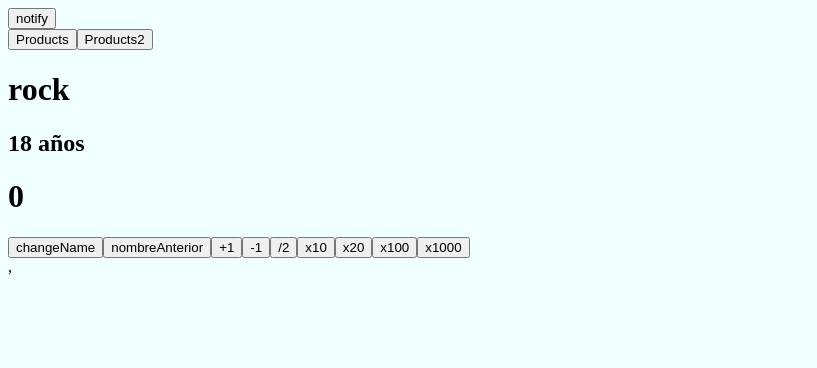
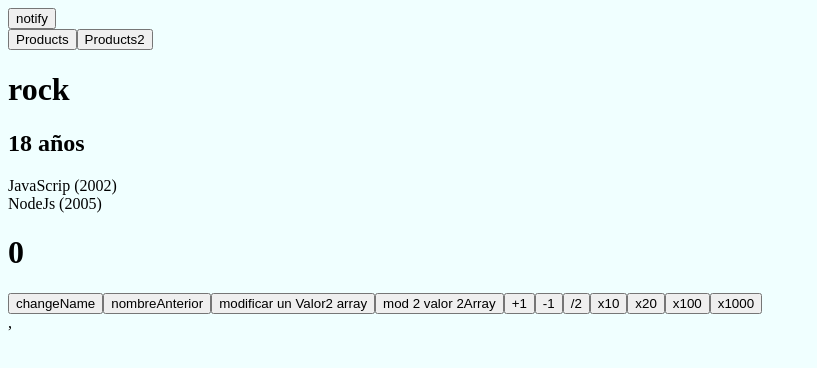
Before and after one commit to SalvadorGonzalezG/Redux-Functionality, a React (Vite) app: page /products in a window 1280 px wide. Shown: the top 368 px of the page, without its empty margins (0-817 px from the left). Built offline with nearby package versions, Linux system fonts and the light colour scheme.

Commit message:
Add more functions at reducer

```diff
--- a/src/components/Products.jsx
+++ b/src/components/Products.jsx
@@ -1,5 +1,5 @@
 import { useDispatch, useSelector } from 'react-redux'
-import {dividirEntreDos,restablecerState, multiplicarPor1000, multiplicarPor100, multiplicarPor20,multiplicarPuntuacion, cambiarNombre, incrementarPuntuacion, decrementarPuntuacion } from '../features/slice/miSlice';
+import {modif2Valor,modificar1valor,dividirEntreDos,restablecerState, multiplicarPor1000, multiplicarPor100, multiplicarPor20,multiplicarPuntuacion, cambiarNombre, incrementarPuntuacion, decrementarPuntuacion } from '../features/slice/miSlice';
 import {ToastContainer, toast } from 'react-toastify';
 import 'react-toastify/dist/ReactToastify.css'
 // useSelector: hook para releccionar datos especificos del store de redux
@@ -10,6 +10,7 @@ const Products = () => {
   const miNombreAhora = useSelector(state => state.unValor.miNombre)
   const puntuacionAhora = useSelector(state => state.otroValor.puntuacion)
   const miEdadAhora = useSelector(state=>state.unValor.edad)
+  const lenguaje = useSelector(state => state.unValor.bibliotecas)
 
   const modificar = () => {
 // que funcion quiero utilizar con el nuevo valor que quiero añadir al estado
@@ -43,16 +44,35 @@ const Products = () => {
     dispatch(dividirEntreDos())
     toast('dividiste entre 2')
   }
+  const modificar2Array = () => {
+    dispatch(modificar1valor({
+      indice:0,
+      nuevoNombre: "Java",
+      nuevoInicio:"Agosto de 2010"
+    }))
+  }
+  const modif2Value = () => {
+    dispatch(modif2Valor({
+      indice:1,
+      nuevoNombre:"PHP",
+      nuevoInicio:"Marzo 2015"
+    }))
+  }
 
   return (
     <>
     <div>
       <h1>{miNombreAhora} </h1>
       <h2>{miEdadAhora} años</h2>
+
+      {lenguaje.map((valor, i)=>
+      <div key={i}>{valor.name} ({valor.inicio})</div>
+          )}
       <h1>{puntuacionAhora}</h1>
       <button onClick={modificar}> changeName </button>
       <button onClick={nameAnterior}>nombreAnterior</button>
-
+      <button onClick={modificar2Array}>modificar un Valor2 array</button>
+      <button onClick={modif2Value}>mod 2 valor 2Array</button>
       <button onClick={masUno}>+1</button>
       <button onClick={menosUno}>-1</button>
       <button onClick={entre2}>/2</button>
--- a/src/components/Products2.jsx
+++ b/src/components/Products2.jsx
@@ -1,10 +1,30 @@
-import { useSelector } from "react-redux"
+import { useDispatch, useSelector } from "react-redux"
+import {agregarUnValor, eliminarUnValor} from '../features/slice/miSlice'
 
 
 const Products2 = () => {
-  const miNombreAhora  = useSelector(state=> state.unValor.miNombre)
+  const dispatch = useDispatch()
+  const miNombreAhora = useSelector(state=> state.unValor.miNombre)
+  const lenguaje = useSelector(state => state.unValor.bibliotecas)
+
+  const agregar = ()=>{
+    dispatch(agregarUnValor({
+      nuevoNombre:"Vue",
+      nuevoInicio: 2010
+    }))
+  }
+  const eliminar = () => {
+    dispatch(eliminarUnValor("Vue"))
+  }
   return (
+    <>
     <h1>{miNombreAhora}</h1>
+    {lenguaje.map((valor, i)=>
+      <div key={i}>{valor.name} {valor.inicio}</div>
+    )}
+    <button onClick={agregar}>Agregar1Valor</button>
+    <button onClick={eliminar}>Elimina1Valor</button>
+    </>
   )
 }
 
--- a/src/features/slice/miSlice.js
+++ b/src/features/slice/miSlice.js
@@ -4,12 +4,32 @@ import {createSlice} from '@reduxjs/toolkit'
 
 export const origenSlice = createSlice({
     name:'unValor',
-    initialState:{miNombre:'rock', edad:18},
+    initialState:{miNombre:'rock', edad:18,
+    // creamos un array de objetos el cual modificaremos ya que es parte del estado inicial de la app.
+    bibliotecas: [{name:"JavaScrip", inicio:2002},{name:"NodeJs",inicio:2005}]
+    },
     reducers:{
         // la modificacion del estado inicial se va a realizar mediante un reducer.
         cambiarNombre:(state, action) => {
         // que voy a utilizar para modificar = lo que reciba mediante el payload
             state.miNombre = action.payload;
+        },
+        modificar1valor:(state, action)=>{
+            const {indice, nuevoNombre, nuevoInicio} = action.payload
+            state.bibliotecas[indice].name =nuevoNombre
+            state.bibliotecas[indice].inicio = nuevoInicio
+        },
+        agregarUnValor: (state, action) =>{
+            const {nuevoNombre, nuevoInicio} = action.payload
+            state.bibliotecas = [...state.bibliotecas, {name:nuevoNombre, inicio:nuevoInicio}]
+        },
+        eliminarUnValor: (state, action)=>{
+            state.bibliotecas = state.bibliotecas.filter(valor=> valor.name !== action.payload)
+        },
+        modif2Valor:(state, action)=>{
+            const {indice, nuevoNombre, nuevoInicio} = action.payload
+            state.bibliotecas[indice].name = nuevoNombre
+            state.bibliotecas[indice].inicio =nuevoInicio
         },
         restablecerState: (state)=>{
             state.miNombre = 'Rock'
@@ -46,7 +66,7 @@ export const otroSlice = createSlice({
     }
 })
 
-export const {restablecerState,cambiarNombre} = origenSlice.actions
+export const {agregarUnValor, eliminarUnValor, modif2Valor,restablecerState,cambiarNombre,modificar1valor} = origenSlice.actions
 export const {incrementarPuntuacion} = otroSlice.actions
 export const {dividirEntreDos,multiplicarPor1000, multiplicarPor100,decrementarPuntuacion,multiplicarPuntuacion, multiplicarPor20} = otroSlice.actions
 
```
